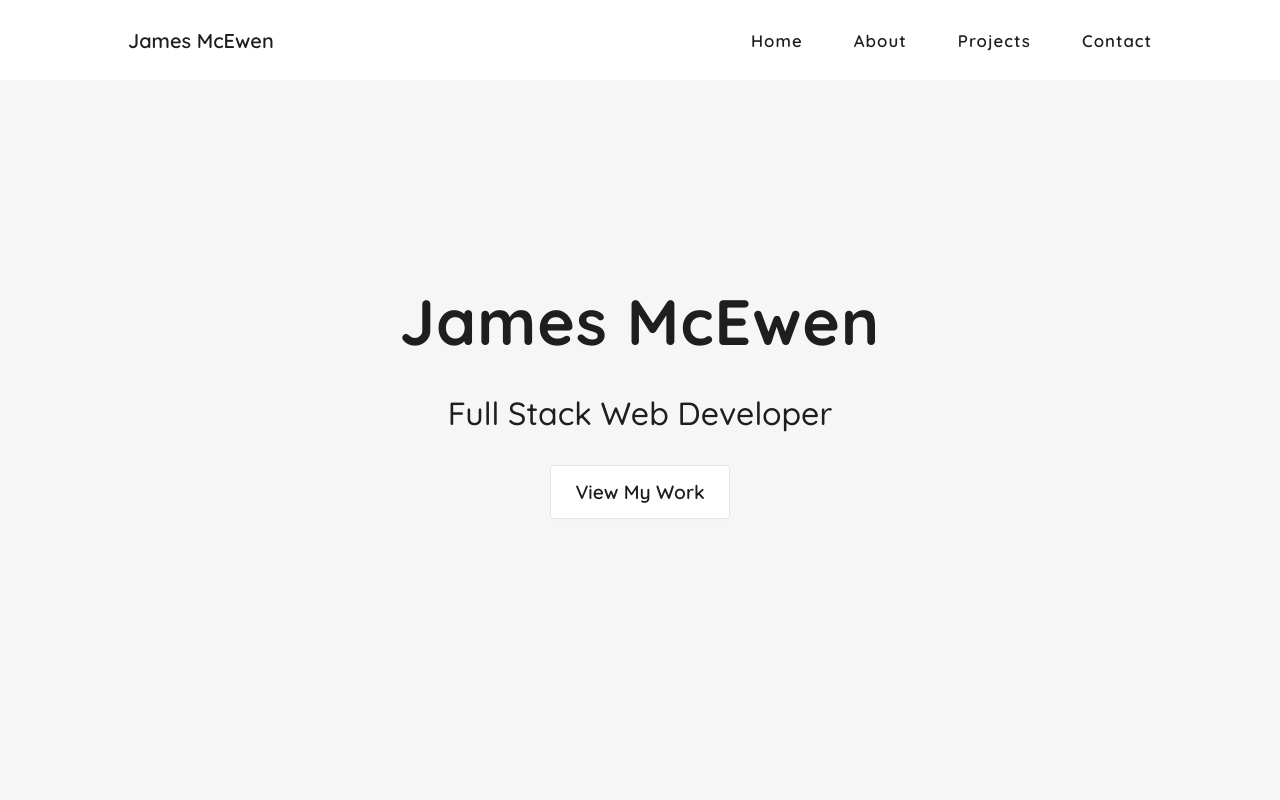
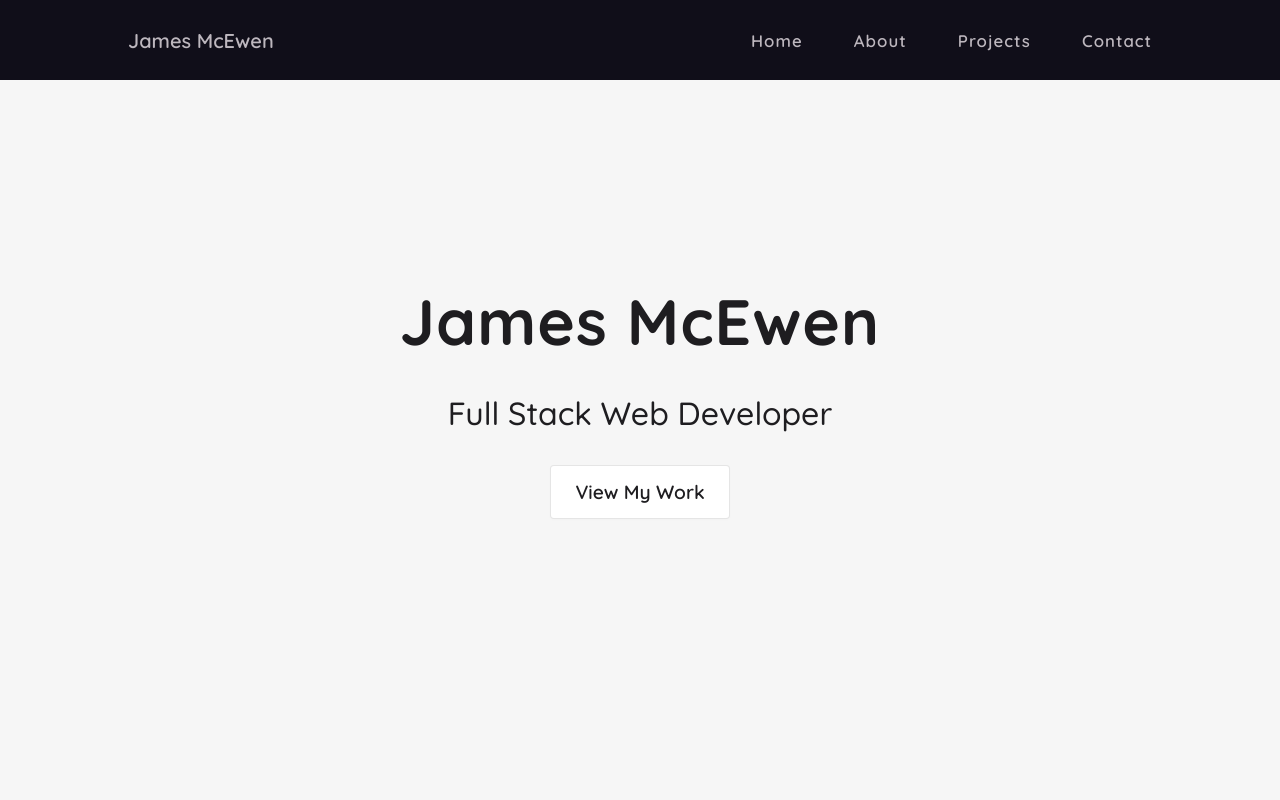
Before and after one commit to jemcewen/portfolio, a React (Create React App) app: page / in a window 1280 px wide. Shown: the top 800 px of the page. Built offline with nearby package versions, Linux system fonts and the light colour scheme; the HTML template or start-up script is replaced by a standard one.

Commit message:
Remove overlay and styling

```diff
--- a/src/layout/Navigation/Navigation.jsx
+++ b/src/layout/Navigation/Navigation.jsx
@@ -15,11 +15,6 @@ const Navigation = () => {
 
   return (
     <>
-      <div
-        className={
-          clicked ? `${styles.overlay} ${styles.show}` : `${styles.overlay}`
-        }
-      ></div>
       <nav className={styles.nav}>
         <a href='#home' className={styles.logo}>
           James McEwen
@@ -54,7 +49,6 @@ const Navigation = () => {
             </li>
           </ul>
         </div>
-
         <div className={styles.burger} onClick={handleClick}>
           {clicked ? (
             <FaTimes className={styles.icon} />
--- a/src/layout/Navigation/Navigation.module.css
+++ b/src/layout/Navigation/Navigation.module.css
@@ -1,18 +1,3 @@
-.overlay {
-  background: rgba(0, 0, 0, 0.5);
-  position: fixed;
-  width: 100%;
-  height: 100%;
-  z-index: -1;
-  opacity: 0;
-  transition: 0.5s ease;
-}
-
-.show {
-  opacity: 1;
-  z-index: 2;
-}
-
 .nav {
   width: 100%;
   height: 5rem;
@@ -22,7 +7,8 @@
   justify-content: space-between;
   position: sticky;
   top: 0;
-  background-color: white;
+  background-color: #100e19;
+  color: #bdb7be;
   z-index: 2;
 }
 
@@ -36,23 +22,23 @@
 .nav-links li a {
   font-size: 1.05rem;
   font-weight: 600;
-  color: rgb(30, 29, 32);
   letter-spacing: 1px;
   position: relative;
 }
 
 .nav-links li a:hover {
   cursor: pointer;
+  color: white;
 }
 
 .nav-links li a:after {
   content: '';
   position: absolute;
-  background-color: rgb(30, 29, 32);
+  background-color: white;
   height: 2px;
   width: 0;
   left: 0;
-  bottom: -8px;
+  bottom: -5px;
   transition: 0.3s;
 }
 
@@ -63,7 +49,10 @@
 .logo {
   font-size: 1.25rem;
   font-weight: 600;
-  color: rgb(30, 29, 32);
+}
+
+.logo:hover {
+  color: white;
 }
 
 .burger {
@@ -72,7 +61,6 @@
 }
 
 .icon {
-  color: rgb(30, 29, 32);
   font-size: 1.5rem;
 }
 
@@ -92,7 +80,7 @@
     width: 80vw;
     gap: 2rem;
     padding-top: 8rem;
-    background-color: rgb(246, 246, 246);
+    background-color: #100e19;
     transition: 0.3s ease-in-out;
   }
 
```
